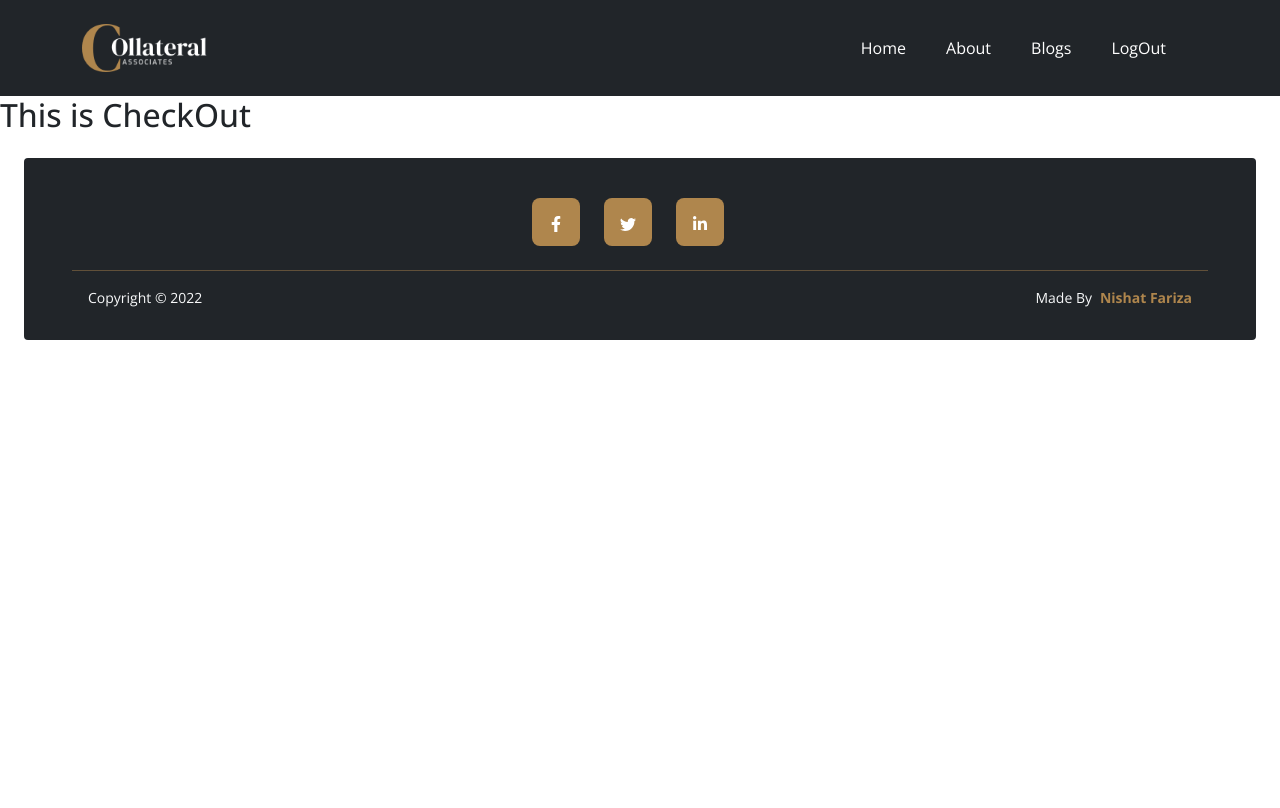
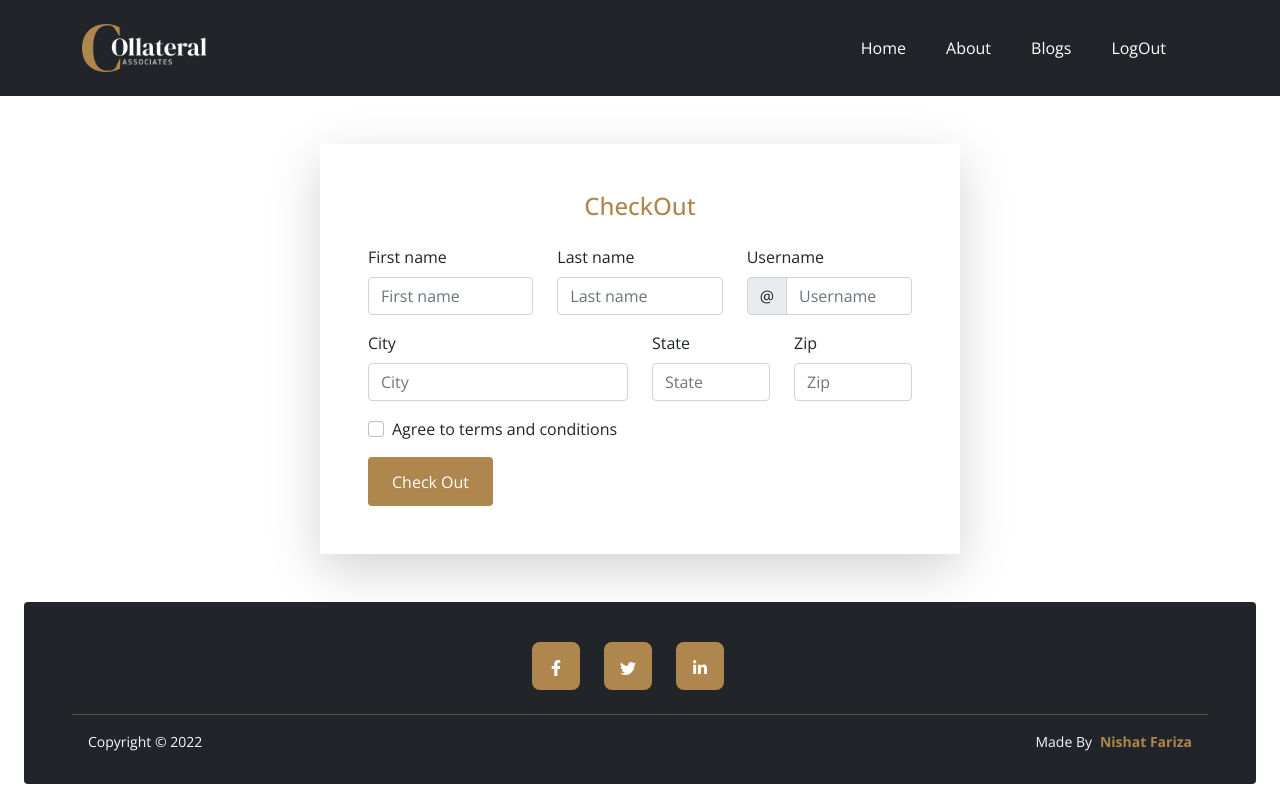
Before and after one commit to NishatFariza/Collateral-Associates, a React (Create React App) app: page /checkout in a window 1280 px wide. Built offline with nearby package versions, Linux system fonts and the light colour scheme; no server answers; sample sign-in values are in the browser's storage.

Commit message:
checkout form add

```diff
--- a/src/Pages/About/About.jsx
+++ b/src/Pages/About/About.jsx
@@ -3,15 +3,16 @@ import React from "react";
 const About = () => {
   return (
     <div className="py-lg-5 py-3 w-75 mx-auto">
-      <h2 className="text-center primary-color">About Me</h2>
+      <h2 className="text-center primary-color primary-font">About Me</h2>
       <p className="text-muted py-3 text-center">
-        Hello There, Welcome! Nishat Fariza,I'm Frontend, MERN Stack Developer!
-        I am an enthusiastic and dedicated learner. with a deep interest in
-        JavaScript. To work in the Software industry with modern web
-        technologies web 3.0 and To pursue a challenging job in a dynamic and
-        esteemed organization, where I will be able to perform in any kind of
-        situation with full effort to utilize my knowledge, skill, and
-        experience for professional career development..
+        Hello There, Welcome! This is{" "}
+        <span className="primary-color primary-font"> Nishat Fariza</span>. I'm
+        Frontend, MERN Stack Developer! I am an enthusiastic and dedicated
+        learner. with a deep interest in JavaScript. To work in the Software
+        industry with modern web technologies web 3.0 and To pursue a
+        challenging job in a dynamic and esteemed organization, where I will be
+        able to perform in any kind of situation with full effort to utilize my
+        knowledge, skill, and experience for professional career development..
       </p>
     </div>
   );
--- /dev/null
+++ b/src/Pages/Checkout/Checkout.css
@@ -0,0 +1,13 @@
+.banner-btn{
+    padding: .8rem 1.5rem;
+    background-color: #af864d;
+    transition: .5s;
+    margin-right: 1rem;
+    border: none;
+    color: #fff;
+
+}
+.banner-btn:hover{
+    background-color: #5B4628;
+
+}
--- a/src/Pages/Checkout/Checkout.jsx
+++ b/src/Pages/Checkout/Checkout.jsx
@@ -1,9 +1,87 @@
-import React from "react";
+import React, { useState } from "react";
+import { Col, Form, InputGroup, Row } from "react-bootstrap";
+import "./Checkout.css";
 
 const Checkout = () => {
+  const [validated, setValidated] = useState(false);
+
+  const handleSubmit = (event) => {
+    const form = event.currentTarget;
+    if (form.checkValidity() === false) {
+      event.preventDefault();
+      event.stopPropagation();
+    }
+
+    setValidated(true);
+  };
   return (
-    <div>
-      <h2>This is CheckOut</h2>
+    <div className="w-50 mx-auto my-5 shadow-lg p-5">
+      <h4 className="primary-text primary-color text-center mb-4">CheckOut</h4>
+      <div>
+        <Form noValidate validated={validated} onSubmit={handleSubmit}>
+          <Row className="mb-3">
+            <Form.Group as={Col} md="4" controlId="validationCustom01">
+              <Form.Label>First name</Form.Label>
+              <Form.Control required type="text" placeholder="First name" />
+              <Form.Control.Feedback>Looks good!</Form.Control.Feedback>
+            </Form.Group>
+            <Form.Group as={Col} md="4" controlId="validationCustom02">
+              <Form.Label>Last name</Form.Label>
+              <Form.Control required type="text" placeholder="Last name" />
+              <Form.Control.Feedback>Looks good!</Form.Control.Feedback>
+            </Form.Group>
+            <Form.Group as={Col} md="4" controlId="validationCustomUsername">
+              <Form.Label>Username</Form.Label>
+              <InputGroup hasValidation>
+                <InputGroup.Text id="inputGroupPrepend">@</InputGroup.Text>
+                <Form.Control
+                  type="text"
+                  placeholder="Username"
+                  aria-describedby="inputGroupPrepend"
+                  required
+                />
+                <Form.Control.Feedback type="invalid">
+                  Please choose a username.
+                </Form.Control.Feedback>
+              </InputGroup>
+            </Form.Group>
+          </Row>
+          <Row className="mb-3">
+            <Form.Group as={Col} md="6" controlId="validationCustom03">
+              <Form.Label>City</Form.Label>
+              <Form.Control type="text" placeholder="City" required />
+              <Form.Control.Feedback type="invalid">
+                Please provide a valid city.
+              </Form.Control.Feedback>
+            </Form.Group>
+            <Form.Group as={Col} md="3" controlId="validationCustom04">
+              <Form.Label>State</Form.Label>
+              <Form.Control type="text" placeholder="State" required />
+              <Form.Control.Feedback type="invalid">
+                Please provide a valid state.
+              </Form.Control.Feedback>
+            </Form.Group>
+            <Form.Group as={Col} md="3" controlId="validationCustom05">
+              <Form.Label>Zip</Form.Label>
+              <Form.Control type="text" placeholder="Zip" required />
+              <Form.Control.Feedback type="invalid">
+                Please provide a valid zip.
+              </Form.Control.Feedback>
+            </Form.Group>
+          </Row>
+          <Form.Group className="mb-3">
+            <Form.Check
+              required
+              label="Agree to terms and conditions"
+              feedback="You must agree before submitting."
+              feedbackType="invalid"
+            />
+          </Form.Group>
+          <button className="banner-btn rounded" type="submit">
+            Check Out
+          </button>
+        </Form>
+      </div>
     </div>
   );
 };
```
